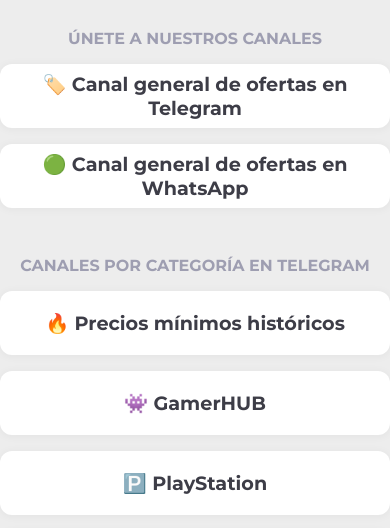
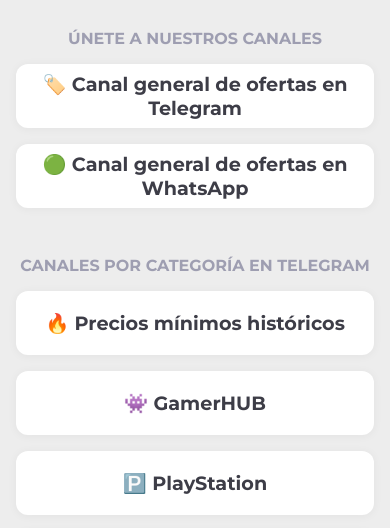
Before and after one commit to juxteby/juxteby.github.io, a plain HTML site: page index.html in a window 390 px wide. Shown: the part 298-826 px from the top of the page. Drawn offline with Linux system fonts and the light colour scheme.

Commit message:
First media query added style.css

```diff
--- a/style.css
+++ b/style.css
@@ -83,3 +83,9 @@ body {
 .channel-item:hover { text-decoration: none; }
 .channel-item:focus { text-decoration: none; }
 .channel-item:hover, .channel-item a:active { text-decoration: none; }
+
+@media (max-width: 600px) {
+  .main {
+    width: calc(100% - 2rem);
+  }
+}
```
